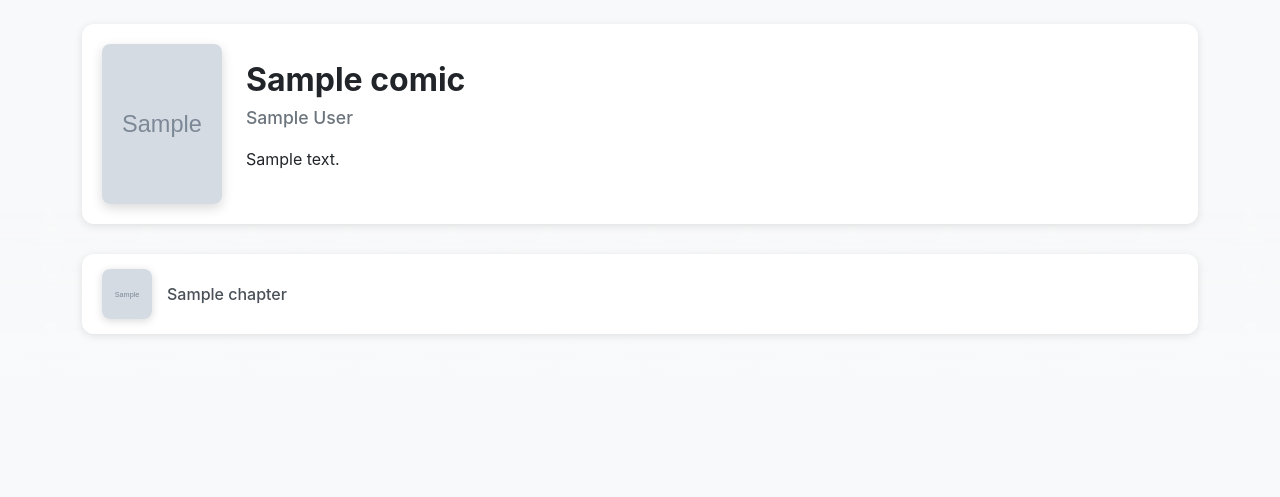
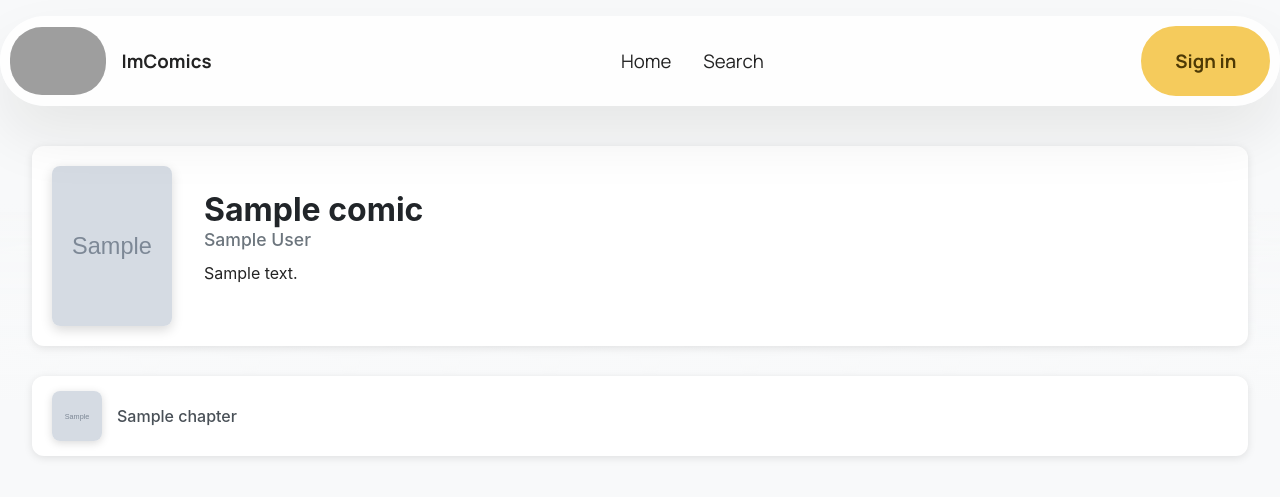
Before and after one commit to SiJibrilll/ppw1-uas, a PHP site: template views/comic_detail-view.php in a window 1280 px wide. Shown: the top 497 px of the page. Run offline with PHP 8.4, Linux system fonts and the light colour scheme; the template is opened without the code that fills it: most values are stand-ins (such as "Sample title", 1, 10 or a date in 2020); grey boxes marked "Sample" are stand-in pictures; data that the repository does not hold is empty; grey boxes are pictures that could not be loaded.

Commit message:
added navbar to detail

```diff
--- a/views/comic_detail-view.php
+++ b/views/comic_detail-view.php
@@ -3,8 +3,25 @@
 <head>
     <meta charset="UTF-8">
     <meta name="viewport" content="width=device-width, initial-scale=1.0">
-    <title>Shogunned - Manga Reader</title>
+    <title>ImComic - Manga Reader</title>
+    <link rel="shortcut icon" href="https://r.mobirisesite.com/1558499/assets/images/photo-1531501410720-c8d437636169.jpeg" type="image/x-icon">
+
     <link href="https://cdnjs.cloudflare.com/ajax/libs/bootstrap/5.3.0/css/bootstrap.min.css" rel="stylesheet">
+
+
+    <link rel="stylesheet" href="assets/web/assets/mobirise-icons2/mobirise2.css">
+  <link rel="stylesheet" href="assets/bootstrap/css/bootstrap.min.css">
+  <link rel="stylesheet" href="assets/bootstrap/css/bootstrap-grid.min.css">
+  <link rel="stylesheet" href="assets/bootstrap/css/bootstrap-reboot.min.css">
+  <link rel="stylesheet" href="assets/parallax/jarallax.css">
+  <link rel="stylesheet" href="assets/dropdown/css/style.css">
+  <link rel="stylesheet" href="assets/socicon/css/styles.css">
+  <link rel="stylesheet" href="assets/theme/css/style.css">
+  <link rel="preload" href="https://fonts.googleapis.com/css2?family=Manrope:wght@400;700&display=swap&display=swap" as="style" onload="this.onload=null;this.rel='stylesheet'">
+  <noscript><link rel="stylesheet" href="https://fonts.googleapis.com/css2?family=Manrope:wght@400;700&display=swap&display=swap"></noscript>
+  <link rel="preload" as="style" href="assets/mobirise/css/mbr-additional.css?v=409Bsa"><link rel="stylesheet" href="assets/mobirise/css/mbr-additional.css?v=409Bsa" type="text/css">
+
+
     <style>
         body {
             background-color: #f8f9fa;
@@ -23,6 +40,10 @@
             z-index: -2;
         }
 
+        .manga-cover, .chapter-thumbnail {
+            border-radius: 8px !important; /* or whatever you want */
+        }
+
         .background-hero::after {
             content: '';
             position: absolute;
@@ -35,6 +56,7 @@
         }
 
         .manga-header {
+            margin-top: 10%;
             background: white;
             border-radius: 12px;
             box-shadow: 0 2px 8px rgba(0,0,0,0.1);
@@ -186,6 +208,41 @@
     <!-- Background Hero Section -->
     <div class="background-hero"></div>
 
+    <section data-bs-version="5.1" class="menu menu2 cid-uNCrK5IXlC" once="menu" id="menu-5-uNCrK5IXlC">
+
+
+	<nav class="navbar navbar-dropdown navbar-fixed-top navbar-expand-lg">
+		<div class="container">
+			<div class="navbar-brand">
+				<span class="navbar-logo">
+					<a href="/home">
+						<img src="https://r.mobirisesite.com/1558499/assets/images/photo-1531501410720-c8d437636169.jpeg" alt="Mobirise Website Builder" style="height: 4.3rem;">
+					</a>
+				</span>
+				<span class="navbar-caption-wrap"><a class="navbar-caption text-black display-4" href=" ">ImComics</a></span>
+			</div>
+			<button class="navbar-toggler" type="button" data-toggle="collapse" data-bs-toggle="collapse" data-target="#navbarSupportedContent" data-bs-target="#navbarSupportedContent" aria-controls="navbarNavAltMarkup" aria-expanded="false" aria-label="Toggle navigation">
+				<div class="hamburger">
+					<span></span>
+					<span></span>
+					<span></span>
+					<span></span>
+				</div>
+			</button>
+			<div class="collapse navbar-collapse" id="navbarSupportedContent">
+				<ul class="navbar-nav nav-dropdown" data-app-modern-menu="true"><li class="nav-item">
+						<a class="nav-link link text-black display-4" href="/home">Home</a>
+					</li>
+					<li class="nav-item">
+						<a class="nav-link link text-black display-4" href="/search" aria-expanded="false">Search</a>
+					</li></ul>
+
+				<div class="navbar-buttons mbr-section-btn"><a class="btn btn-primary display-4" href="/login">Sign in<br></a></div>
+			</div>
+		</div>
+	</nav>
+</section>
+
     <div class="container py-4">
         <!-- Manga Header -->
         <div class="manga-header">
```
